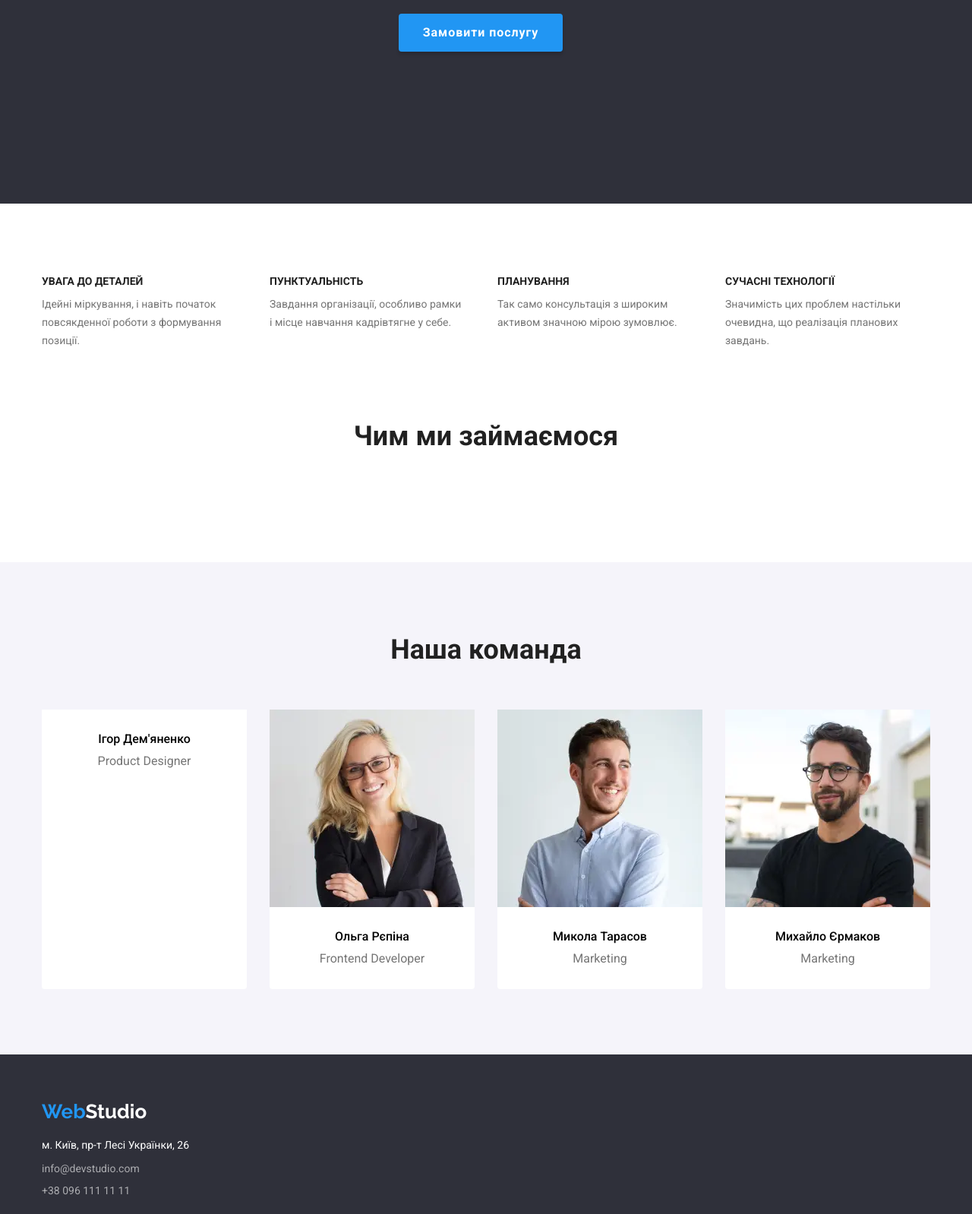
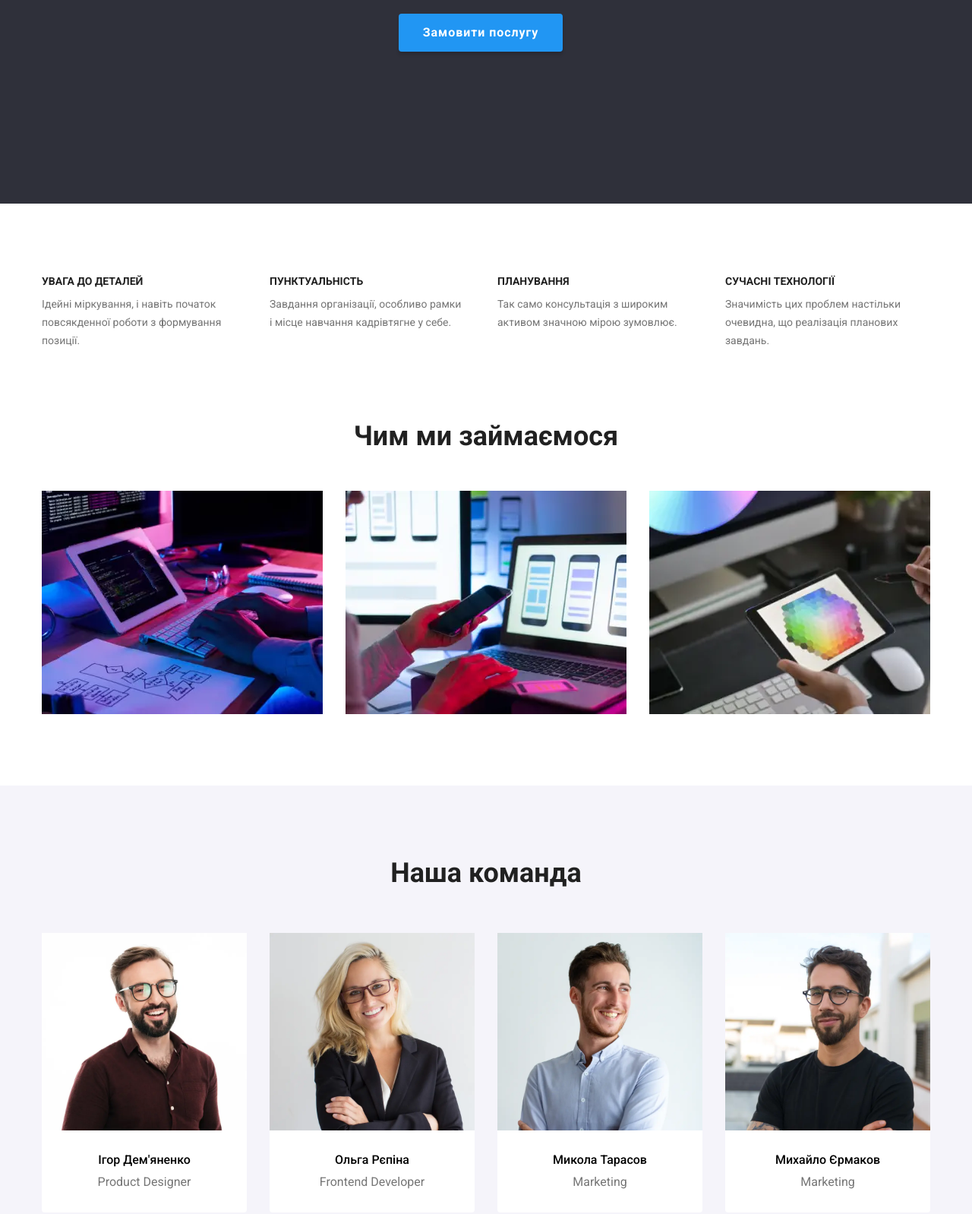
Before and after one commit to dillrofd/home-1, a plain HTML site: page index.html in a window 1280 px wide. Shown: the part 412-2010 px from the top of the page at 76% size. Drawn offline with nearby package versions, Linux system fonts and the light colour scheme.

Commit message:
Update index.html

```diff
--- a/index.html
+++ b/index.html
@@ -27,7 +27,7 @@
           <ul class="nav">
             <li class="li0">
               <a href="" class="headweb">
-                <span class="span"> Web</span>Studio</a >
+                <span class="span"> Web</span>Studio</a>
             </li>
 
             <li class="li1"><a href="" class="txtstudio"> Студія </a></li>
@@ -37,13 +37,19 @@
             <li class="li1"><a href="" class="txtcontacnts"> Контакти </a></li>
 
             <li class="li2">
+
               <a href="mailto:info@devstudio.com" class="gmail1">
-                info@devstudio.com
+                <svg width="16px"; heigh="12px" class="icongmail">
+                  <use href="./symbol-defs.svg#icon-gmail"></use>
+                </svg>
+               <span> info@devstudio.com </span>
               </a>
             </li>
 
             <li class="li2">
-              <a href="tel:+380961111111" class="tel1"> +38 096 111 11 11 </a>
+              <a href="tel:+380961111111" class="tel1">
+                <span> +38 096 111 11 11 </span>
+              </a>
             </li>
           </ul>
         </nav>
@@ -96,13 +102,13 @@
           <h2 class="htxt2">Чим ми займаємося</h2>
           <ul class="imgdo">
             <li class="photodo">
-              <img src="./box1.webp" alt="" class="photo1" />
+              <img src="./img/box1.webp" alt="" class="photo1" />
             </li>
             <li class="photodo">
-              <img src="./box2.webp" alt="" class="photo2" />
+              <img src="./img/box2.webp" alt="" class="photo2" />
             </li>
             <li class="photodo">
-              <img src="./box3.webp" alt="" class="photo3" />
+              <img src="./img/box3.webp" alt="" class="photo3" />
             </li>
           </ul>
         </div>
@@ -114,25 +120,25 @@
 
           <ul class="photopeople">
             <li class="imgpeople">
-              <img src="./demyanenko.webp" alt="" class="imgigor" />
+              <img src="./img/ihor.demyanenko.webp" alt="" class="imgigor" />
               <h3 class="name">Ігор Дем'яненко</h3>
               <p class="textigor">Product Designer</p>
             </li>
 
             <li class="imgpeople">
-              <img src="./repina.webp" alt="" class="imgolga" />
+              <img src="./img/olga.repina.webp" alt="" class="imgolga" />
               <h3 class="name">Ольга Рєпіна</h3>
               <p class="textolga">Frontend Developer</p>
             </li>
 
             <li class="imgpeople">
-              <img src="./tarasov.webp" alt="" class="imgtarasov" />
+              <img src="./img/mykola.tarasov.webp" alt="" class="imgtarasov" />
               <h3 class="name">Микола Тарасов</h3>
               <p class="texttarasov">Marketing</p>
             </li>
 
             <li class="imgpeople">
-              <img src="./yermakov.webp" alt="" class="imgmixa" />
+              <img src="./img/mykhailo.yermakov.webp" alt="" class="imgmixa" />
               <h3 class="name">Михайло Єрмаков</h3>
               <p class="textmiha">Marketing</p>
             </li>
@@ -156,6 +162,5 @@
 <li class="lifoot4"> <a href="tel:+380961111111" class="tel"> +38 096 111 11 11</a> </li>
           </div>
     </footer>
-
   </body>
 </html>
```
